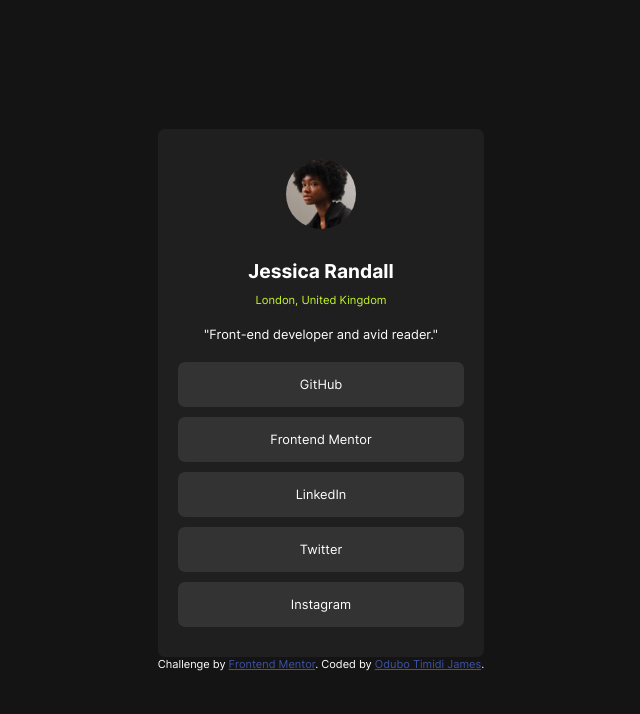
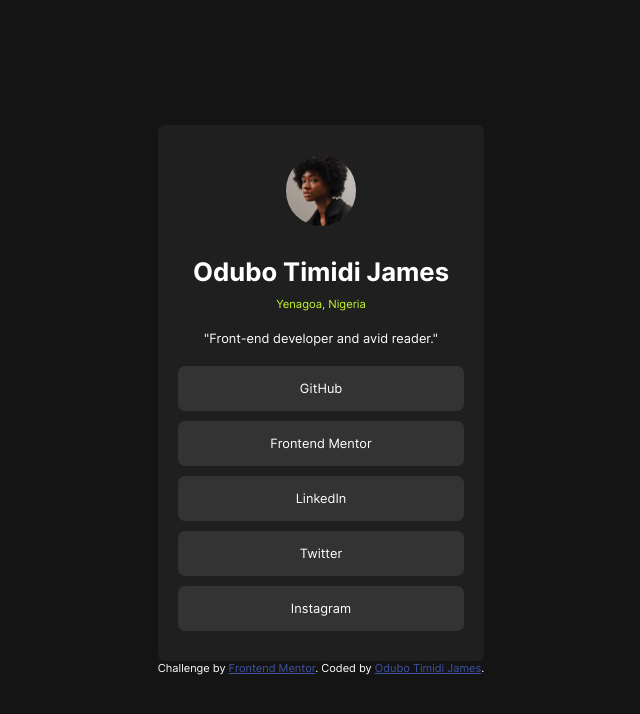
Before and after one commit to timidij/social-links-profile, a plain HTML site: page index.html in a window 1280 px wide. Shown: the whole page, without its empty margins (319-959 px from the left). Drawn offline with Linux system fonts and the light colour scheme.

Commit message:
my name was added

```diff
--- a/index.html
+++ b/index.html
@@ -19,13 +19,12 @@
   <div class="image">
     <img src="./assets/images/avatar-jessica.jpeg" alt="avatar" class="imo">
   </div>
-  <h2 >
-    Jessica Randall
+  <h1>
+    Odubo Timidi James
 
-  </h2>
+  </h1>
   <p class="location">
-
-    London, United Kingdom
+    Yenagoa, Nigeria
   </p>
   <p class="para">
 
@@ -52,10 +51,10 @@
 
   </a>
 
-  <a href="https://twitter.com/OduboJames">
+    <a href="https://twitter.com/OduboJames">
 
     Twitter
-  </a>
+    </a>
 
 
 
--- a/style.css
+++ b/style.css
@@ -80,7 +80,7 @@ main{
 .para{
     margin: 20px 0px 20px 0px;
 }
-h2{
+h1{
     margin: 10px 0px 10px 0px;
 }
 .linkage> a:hover{
```
